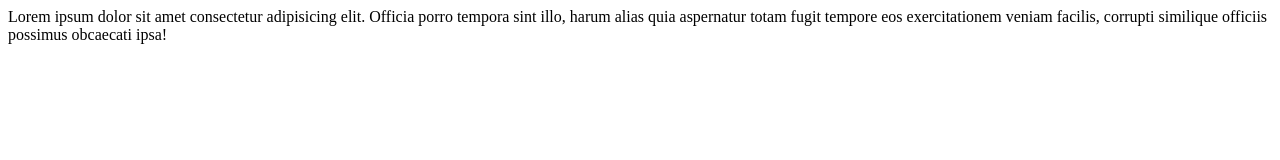
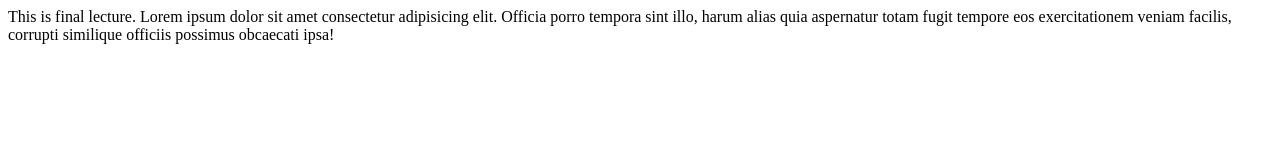
Before and after one commit to deepakpandey160117/final, a plain HTML site: page index.html in a window 1280 px wide. Drawn offline with Linux system fonts and the light colour scheme.

Commit message:
Fixed the bug

```diff
--- a/index.html
+++ b/index.html
@@ -6,6 +6,7 @@
     <title>This is title c7</title>
 </head>
 <body>
+    This is final lecture.
     Lorem ipsum dolor sit amet consectetur adipisicing elit. Officia porro tempora sint illo, harum alias quia aspernatur totam fugit tempore eos exercitationem veniam facilis, corrupti similique officiis possimus obcaecati ipsa!
 </body>
 </html>
```
